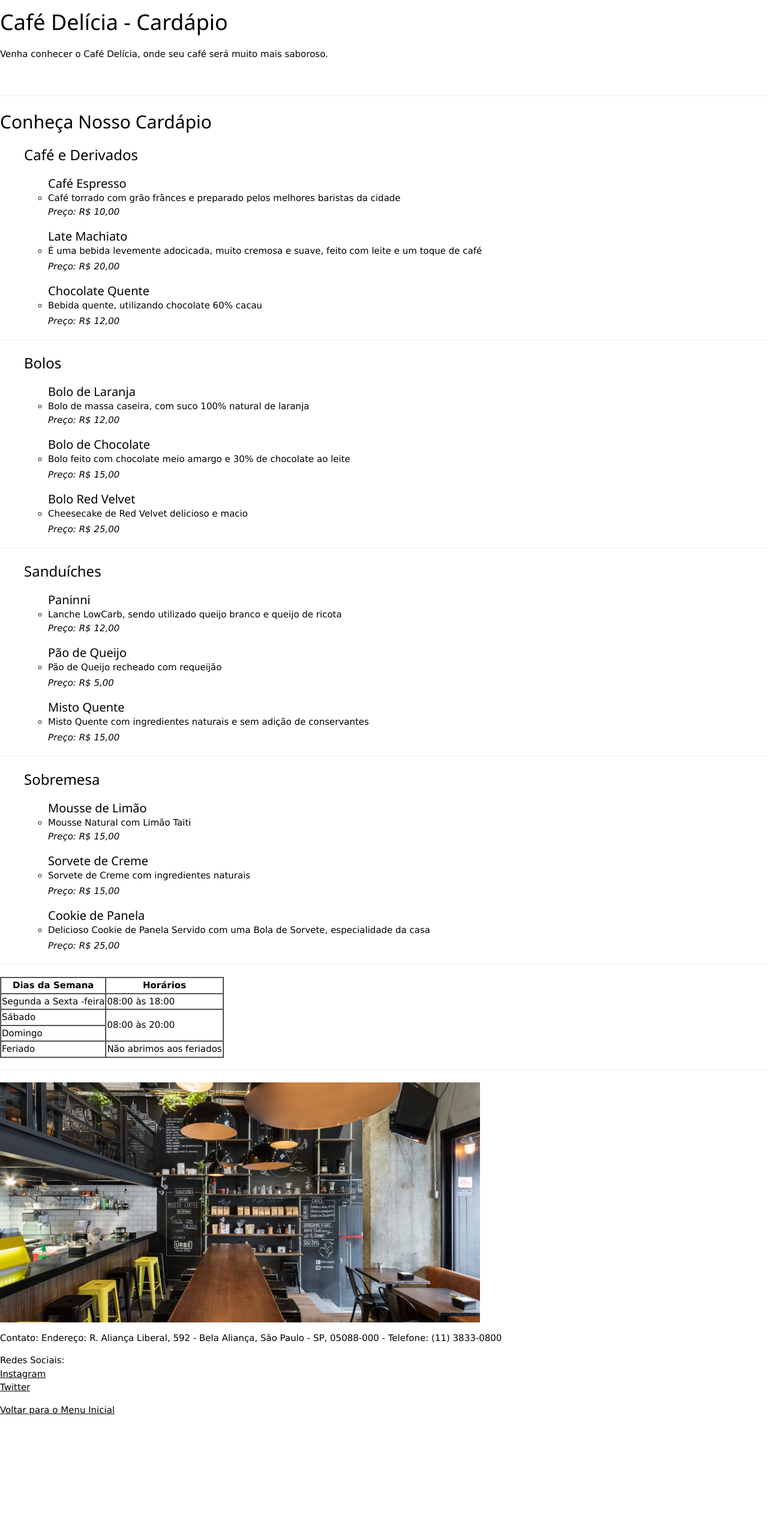
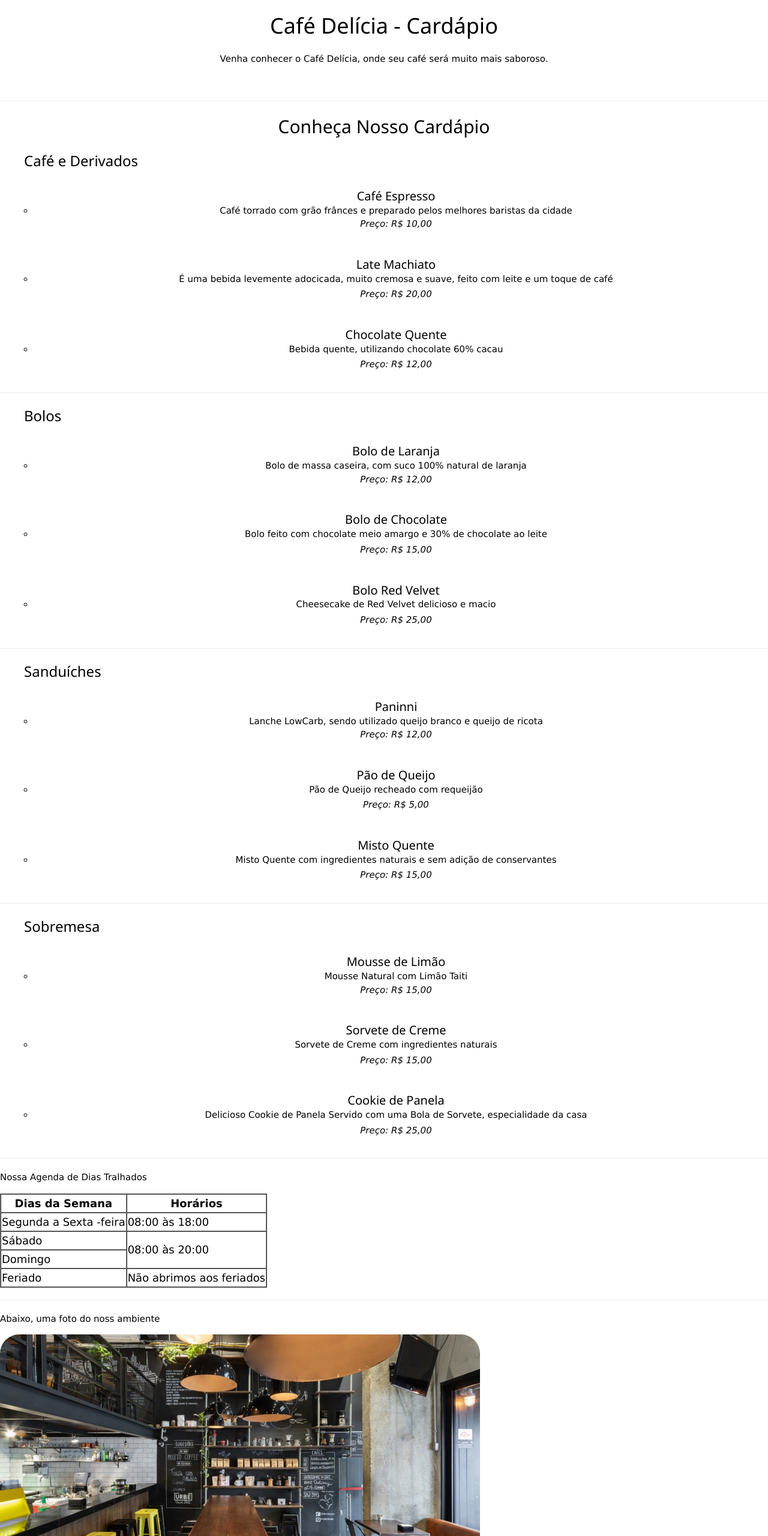
Before and after one commit to oliveirados10/repositorio-alpar, a plain HTML site: page atividade2/index.html in a window 1280 px wide. Shown: the top 2560 px of the page at 60% size. Before the commit the page ends 2361 px from the top, so only its background shows below. Drawn offline with nearby package versions, Linux system fonts and the light colour scheme.

Commit message:
estilizações utilizando CSS

```diff
--- a/atividade2/index.html
+++ b/atividade2/index.html
@@ -7,27 +7,27 @@
     <title>Café Delícia - Cardápio </title>
 </head>
 <body>
-   <h1>Café Delícia - Cardápio</h1>
-   <p> Venha conhecer o Café Delícia, onde seu café será muito mais saboroso. </p>
+   <h1 class ="w3-container w3-center w3-panel w3-hover-opacity w3-round-xxlarge w3-hover-brown ">Café Delícia - Cardápio</h1>
+   <p class = "w3-container w3-center w3-hover-opacity w3-round-xxlarge w3-hover-brown"> Venha conhecer o Café Delícia, onde seu café será muito mais saboroso. </p>
    <br>
    <hr>
-    <h2>Conheça Nosso Cardápio</h2>
+    <h2 class = "w3-container w3-center w3-round-xxlarge w3-panel w3-hover-opacity w3-hover-gray">Conheça Nosso Cardápio</h2>
 
     <ol>
-        <h3>Café e Derivados</h3><p>
-        <ul><h4>Café Espresso</h4>
+        <h3 class = "w3-hover-opacity">Café e Derivados</h3><p>
+        <ul class = "w3-container w3-center w3-round-xxlarge w3-panel w3-hover-opacity w3-hover-green"><h4> Café Espresso</h4>
             <li style = "margin-top: -1%;" >Café torrado com grão frânces e preparado pelos melhores baristas da cidade
             <p style = "margin-top: 0%;"> <i> Preço: R$ 10,00</p></i>
             </p>
         </ul>
 
-            <ul><h4>Late Machiato</h4>
+            <ul class = "w3-container w3-center w3-round-xxlarge w3-panel w3-hover-opacity w3-hover-green"><h4>Late Machiato</h4>
             <li style = "margin-top: -1%;">É uma bebida levemente adocicada, muito cremosa e suave, feito com leite e um toque de café</p>
             <p style = "margin-top: -1%;"> <i>Preço: R$ 20,00</p></i>
             </ul>
 
 
-            <ul><h4>Chocolate Quente</h4>
+            <ul class = "w3-container w3-center w3-round-xxlarge w3-panel w3-hover-opacity w3-hover-green"><h4>Chocolate Quente</h4>
                 <li style = "margin-top: -1%;">Bebida quente, utilizando chocolate 60% cacau </p>
                 <p style = "margin-top: -1%;"> <i>Preço: R$ 12,00</p></i>
                 </ul>
@@ -36,21 +36,21 @@
                 <hr>
 
             <ol>
-                <h3>Bolos</h3><p>
-                <ul><h4>Bolo de Laranja</h4>
+                <h3 class = "w3-hover-opacity" >Bolos</h3><p>
+                <ul class = "w3-container w3-center w3-round-xxlarge w3-panel w3-hover-opacity w3-hover-green"><h4>Bolo de Laranja</h4>
                     <li style = "margin-top: -1%;">Bolo de massa caseira, com suco 100% natural de laranja
                     <p style = "margin-top: 0;"> <i>Preço: R$ 12,00</p></i>
                     </p>
                 </ul>
 
-                    <ul><h4>Bolo de Chocolate</h4>
+                    <ul class = "w3-container w3-center w3-round-xxlarge w3-panel w3-hover-opacity w3-hover-green"><h4>Bolo de Chocolate</h4>
                     <li style = "margin-top: -1%;">Bolo feito com chocolate meio amargo e 30% de chocolate ao leite</p>
                     <p style = "margin-top: -1%;"> <i> Preço: R$ 15,00</p></i>
                     </ul>
 
 
 
-                    <ul><h4>Bolo Red Velvet</h4>
+                    <ul class = "w3-container w3-center w3-round-xxlarge w3-panel w3-hover-opacity w3-hover-green"><h4>Bolo Red Velvet</h4>
                         <li style = "margin-top: -1%;">Cheesecake de Red Velvet delicioso e macio </p>
                         <p style = "margin-top: -1%;"> <i>Preço: R$ 25,00</p></i>
                         </ul>
@@ -58,19 +58,19 @@
                         <hr>
 
                     <ol>
-                    <h3>Sanduíches</h3><p>
-                        <ul><h4>Paninni</h4>
+                    <h3 class = "w3-hover-opacity">Sanduíches</h3><p>
+                        <ul class = "w3-container w3-center w3-round-xxlarge w3-panel w3-hover-opacity w3-hover-green"><h4>Paninni</h4>
                             <li style = "margin-top: -1%;"i>Lanche LowCarb, sendo utilizado queijo branco e queijo de ricota
                             <p style = "margin-top: 0%;" style =><i> Preço: R$ 12,00</p></i>
                             </p>
                         </ul>
 
-                        <ul><h4>Pão de Queijo</h4>
+                        <ul class = "w3-container w3-center w3-round-xxlarge w3-panel w3-hover-opacity w3-hover-green"><h4>Pão de Queijo</h4>
                         <li style = "margin-top: -1%;">Pão de Queijo recheado com requeijão</p>
                         <p style = "margin-top: -1%;"><i>Preço: R$ 5,00</p></i>
                         </ul>
 
-                        <ul><h4>Misto Quente</h4>
+                        <ul class = "w3-container w3-center w3-round-xxlarge w3-panel w3-hover-opacity w3-hover-green"><h4>Misto Quente</h4>
                             <li style = "margin-top: -1%;">Misto Quente com ingredientes naturais e sem adição de conservantes</p>
                             <p style = "margin-top: -1%;"> <i> Preço: R$ 15,00</p></i>
                             </ul>
@@ -80,20 +80,20 @@
 
 
                         <ol>
-                            <h3>Sobremesa</h3><p>
-                                <ul><h4>Mousse de Limão</h4>
+                            <h3 class = "w3-hover-opacity">Sobremesa</h3><p>
+                                <ul class = "w3-container w3-center w3-round-xxlarge w3-panel w3-hover-opacity w3-hover-green"><h4>Mousse de Limão</h4>
                                     <li style = "margin-top: -1%;"i>Mousse Natural com Limão Taiti
                                     <p style = "margin-top: 0%;"><i> Preço: R$ 15,00</p></i>
                                     </p>
                                 </ul>
 
-                                <ul><h4>Sorvete de Creme</h4>
+                                <ul class = "w3-container w3-center w3-round-xxlarge w3-panel w3-hover-opacity w3-hover-green"><h4>Sorvete de Creme</h4>
                                 <li style = "margin-top: -1%;">Sorvete de Creme com ingredientes naturais</p>
                                 <p style = "margin-top: -1%;"><i>Preço: R$ 15,00</p></i>
                                 </ul>
 
 
-                                <ul><h4>Cookie de Panela</h4>
+                                <ul class = "w3-container w3-center w3-round-xxlarge w3-panel w3-hover-opacity w3-hover-green"><h4>Cookie de Panela</h4>
                                     <li style = "margin-top: -1%;">Delicioso Cookie de Panela Servido com uma Bola de Sorvete, especialidade da casa</p>
                                     <p style = "margin-top: -1%;"> <i> Preço: R$ 25,00</p></i>
                                     </ul>
@@ -101,7 +101,7 @@
                                 <hr>
 
 
-        <table border ="1" cellspacing = "0" cellspadding = "8">
+        <table class = "w3-large w3-hover-opacity" border ="1" cellspacing = "0" cellspadding = "8">
             <thead>
                 <th>Dias da Semana</th>
                 <th>Horários</th>
@@ -109,6 +109,7 @@
 
 <tbody>
             <tr>
+                <p class = "w3-hover-opacity">Nossa Agenda de Dias Tralhados </p>
                 <tr colspan="1"></tr>
                 <td>Segunda a Sexta -feira</td>
                 <td>08:00 às 18:00</td>
@@ -131,19 +132,19 @@
             </tr>
         </tbody>
         </table>
+
+<hr>
+
+    <p class = "w3-hover-opacity"> Abaixo, uma foto do noss ambiente</p>
+    <img src = "./cafeteria.jpeg"  class = "w3-center w3-round-xxlarge" style = "width: 100;">
         <hr>
-
-
-
-    <img src = "./cafeteria.jpeg" style = "width: 100;">
-
     <footer>
-        <p>Contato: Endereço: R. Aliança Liberal, 592 - Bela Aliança, São Paulo - SP, 05088-000 - Telefone: (11) 3833-0800</p>
-        <p>Redes Sociais: <br>
-            <a href="#">Instagram</a>
+        <p class ="w3-container  w3-center  w3-hover-opacity ">Contato: Endereço: R. Aliança Liberal,  592 - Bela Aliança, São Paulo - SP, 05088-000 - Telefone: (11) 3833-0800</p>
+        <p class ="w3-container  w3-center ">Redes Sociais: <br>
+            <a class = "w3-hover-purple" href="#">Instagram</a>
             <br>
-             <a href="#">Twitter</a></p>
-             <a href = "../">Voltar para o Menu Inicial</a>
+             <a class = "w3-hover-blue" href="#">Twitter</a></p>
+             <a class = "w3-hover-green" href = "../">Voltar para o Menu Inicial</a>
     </footer>
 
 
```
